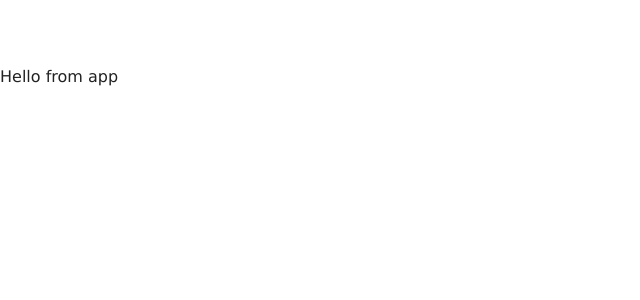
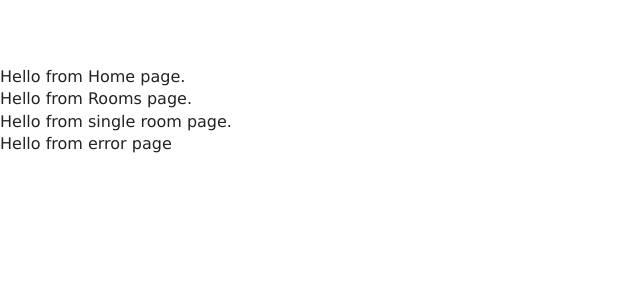
Before and after one commit to praz99/react-resort, a React (Create React App) app: page / in a window 1280 px wide. Shown: the top 300 px of the page, without its empty margins (0-640 px from the left). Built offline with nearby package versions, Linux system fonts and the light colour scheme.

Commit message:
Create basic components.

```diff
--- a/src/App.js
+++ b/src/App.js
@@ -1,8 +1,18 @@
+import React from 'react';
+import Home from './pages/Home';
+import Rooms from './pages/Rooms';
+import SingleRoom from './pages/SingleRoom';
+import Error from './pages/Error';
 import './App.css';
 
 function App() {
   return (
-    <> Hello from app</>
+    <>
+    <Home />
+    <Rooms />
+    <SingleRoom />
+    <Error />
+    </>
   );
 };
 
--- /dev/null
+++ b/src/pages/Error.js
@@ -0,0 +1,5 @@
+import React from 'react';
+
+export default function Error() {
+  return <div>Hello from error page</div>;
+};
--- /dev/null
+++ b/src/pages/Home.js
@@ -0,0 +1,9 @@
+import React from 'react';
+
+export default function Home() {
+  return (
+    <div>
+      Hello from Home page.
+    </div>
+  )
+};
--- /dev/null
+++ b/src/pages/Rooms.js
@@ -0,0 +1,9 @@
+import React from 'react';
+
+const Rooms = () => {
+  return (
+    <div>Hello from Rooms page.</div>
+  );
+};
+
+export default Rooms;
--- /dev/null
+++ b/src/pages/SingleRoom.js
@@ -0,0 +1,9 @@
+import React, { Component } from 'react';
+
+export default class SingleRoom extends Component {
+  render() {
+    return (
+      <div>Hello from single room page. </div>
+    );
+  };
+};
```
